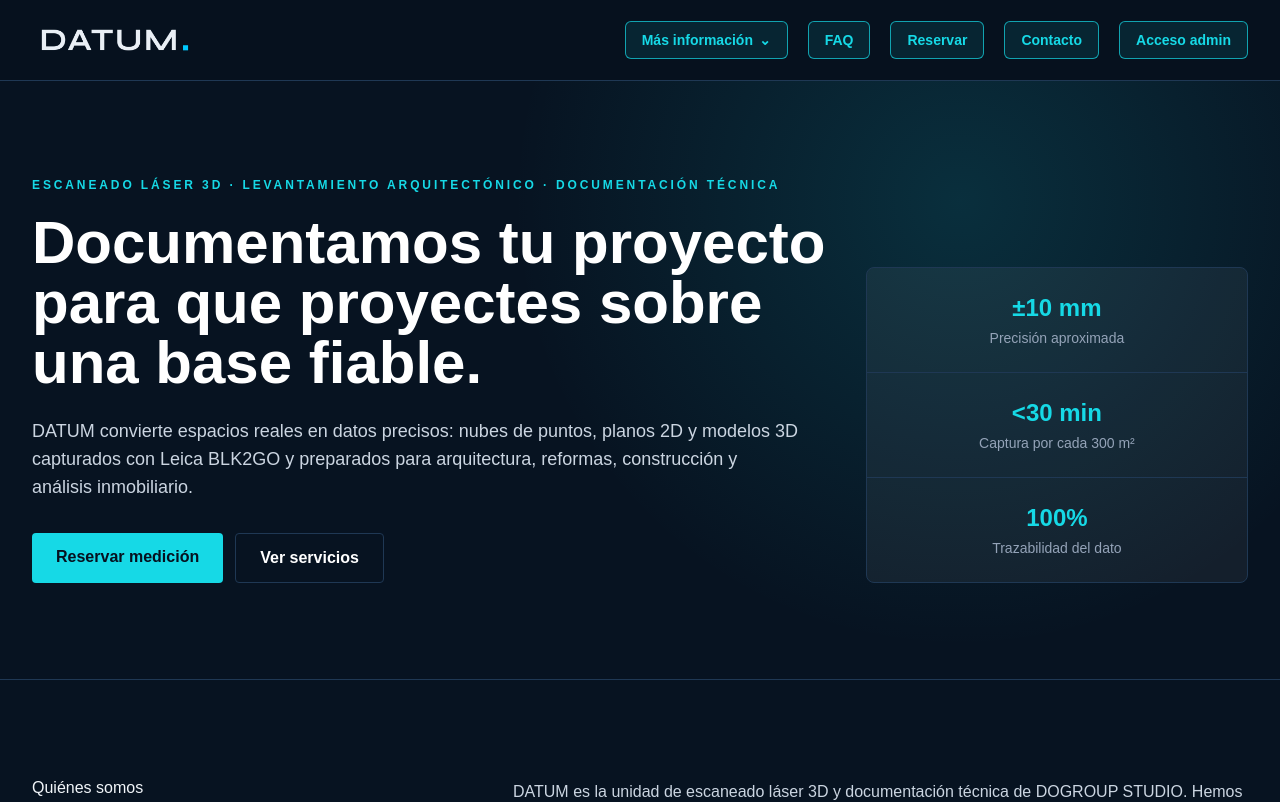
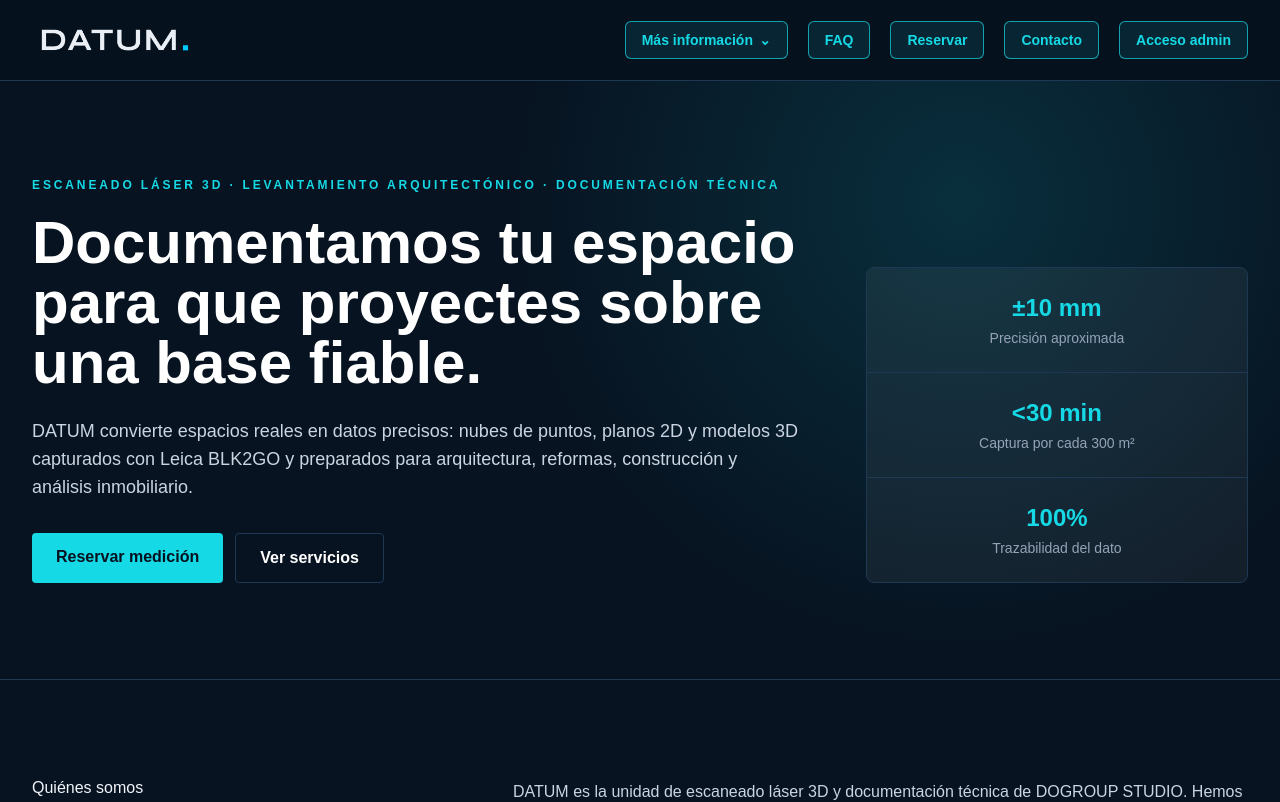
Before and after one commit to medicionesdatum/datum-reservas, a Next.js app: page /servicios in a window 1280 px wide. Shown: the top 802 px of the page. Built offline with nearby package versions, Linux system fonts and the light colour scheme.

Commit message:
Update services headline wording

```diff
--- a/app/servicios/page.tsx
+++ b/app/servicios/page.tsx
@@ -85,7 +85,7 @@
             <div className="mt-5 grid items-end gap-10 lg:grid-cols-[1.35fr_0.65fr]">
               <div>
                 <h1 className="max-w-4xl text-4xl font-semibold leading-tight text-white md:text-6xl">
-                  Documentamos tu proyecto para que proyectes sobre una base fiable.
+                  Documentamos tu espacio para que proyectes sobre una base fiable.
                 </h1>
                 <p className="mt-6 max-w-3xl text-base leading-8 text-slate-300 md:text-lg">
                   DATUM convierte espacios reales en datos precisos: nubes de puntos,
```
